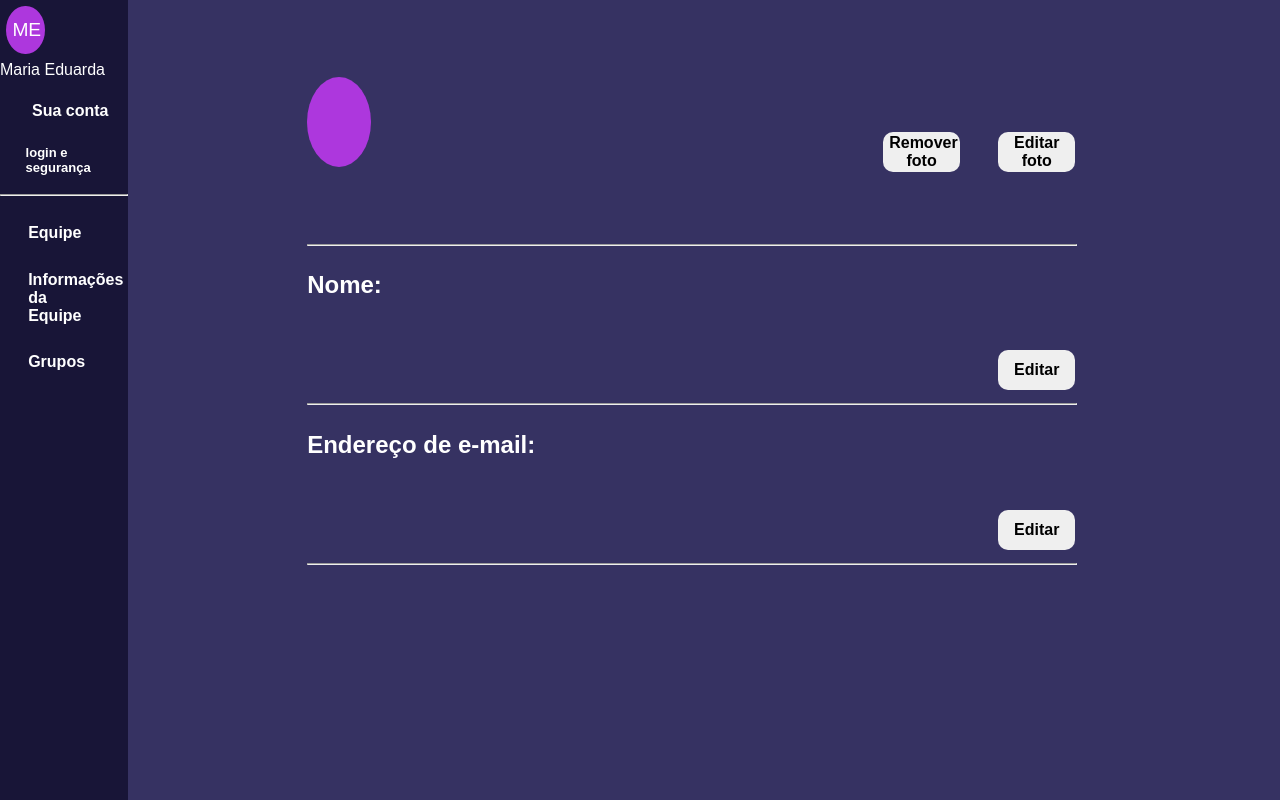
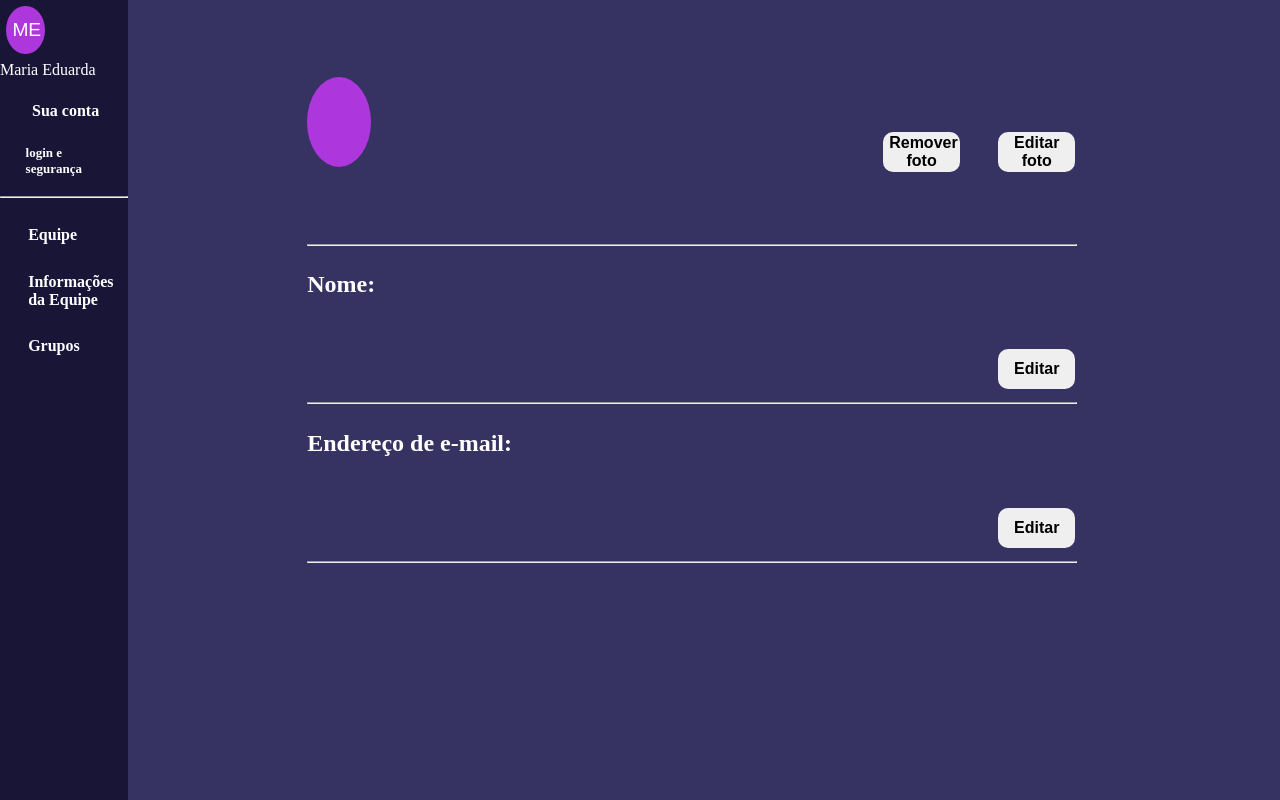
Before and after one commit to MaduAlfredo/Projeto, a PHP site: the page made by html/Sua conta.html in a window 1280 px wide. Run offline with PHP 8.4, Linux system fonts and the light colour scheme.

Commit message:
font-family

```diff
--- a/css/Sua conta.css
+++ b/css/Sua conta.css
@@ -2,7 +2,6 @@
     margin: 0%;
 }
 body{
-    font-family: sans-serif;
     background-color: #363262;
 }
 
--- a/css/reset.css
+++ b/css/reset.css
@@ -12,6 +12,7 @@ article, aside, canvas, details, embed,
 figure, figcaption, footer, header, hgroup,
 menu, nav, output, ruby, section, summary,
 time, mark, audio, video {
+	font-family: 'Poppins', sans-serif;
 	text-decoration: none;
 	margin: 0;
 	padding: 0;
```
